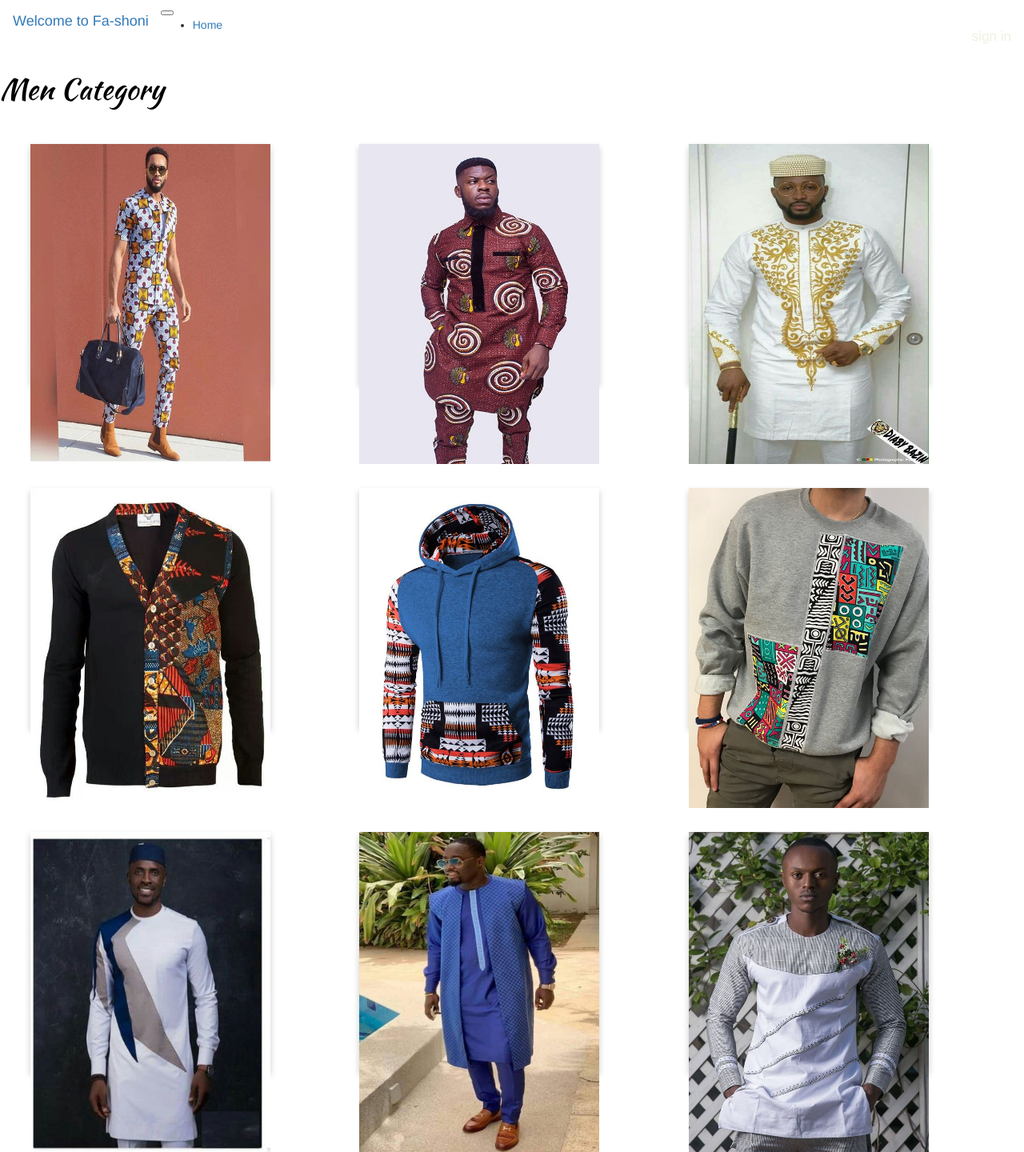
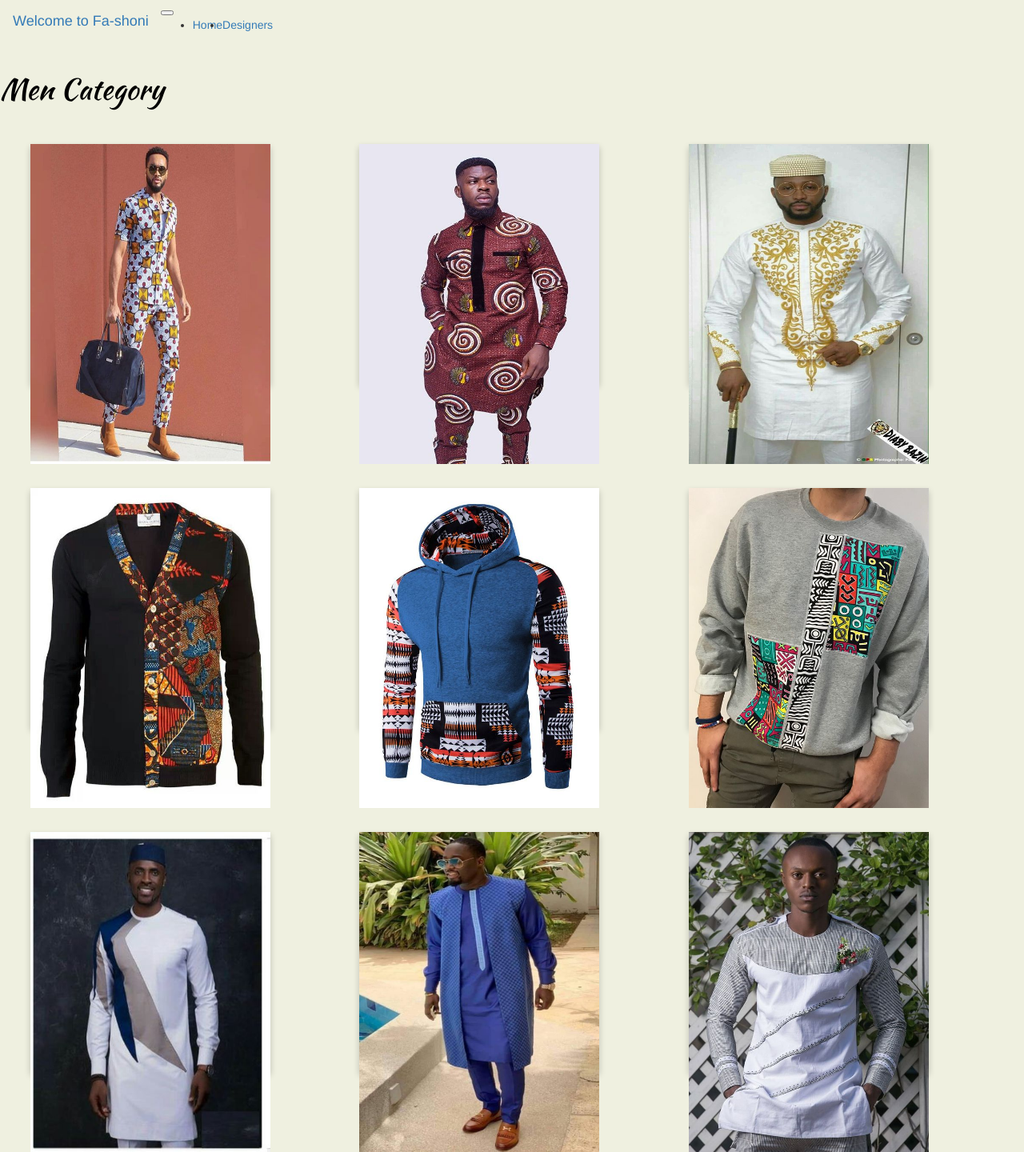
Before and after one commit to Vivvianne/fa-shoni, a Flask app: page /men in a window 1280 px wide. Shown: the whole page at 80% size. Run offline with Flask 2, Linux system fonts and the light colour scheme; some libraries are stand-ins or nearby versions.

Commit message:
added the designers.htmland it routes in views.py

```diff
--- a/app/main/views.py
+++ b/app/main/views.py
@@ -45,3 +45,11 @@ def men():
 @main.route('/women')
 def women():
     return render_template('women.html')
+@main.route('/designers')
+def designer():
+
+   '''
+   View root page function that returns the index page and its data
+   '''
+   title='This is designers page'
+   return render_template('designers.html',title='title')
--- a/app/static/css/main.css
+++ b/app/static/css/main.css
@@ -1,3 +1,7 @@
+body {
+    background-color: #eff0e0;
+}
+
 h1{
     color: black;
 }
--- /dev/null
+++ b/app/templates/designers.html
@@ -0,0 +1,3 @@
+{% extends 'base.html'%} {% import 'bootstrap/wtf.html' as wtf%} {% block content %}
+{{ title }}
+{% endblock%}
--- a/app/templates/navbar.html
+++ b/app/templates/navbar.html
@@ -8,6 +8,7 @@
             <li class="nav-item active">
                 <a class="nav-link" href="/">Home <span class="sr-only">(current)</span></a>
             </li>
+            <li><a class="nav-link" href="{{url_for('main.designer')}}">Designers</a></li>
         </ul>
         <ul class="nav navbar-nav navbar-right" style="text-align: right; font-size: 17px">
             {% if current_user.is_authenticated %}
```
